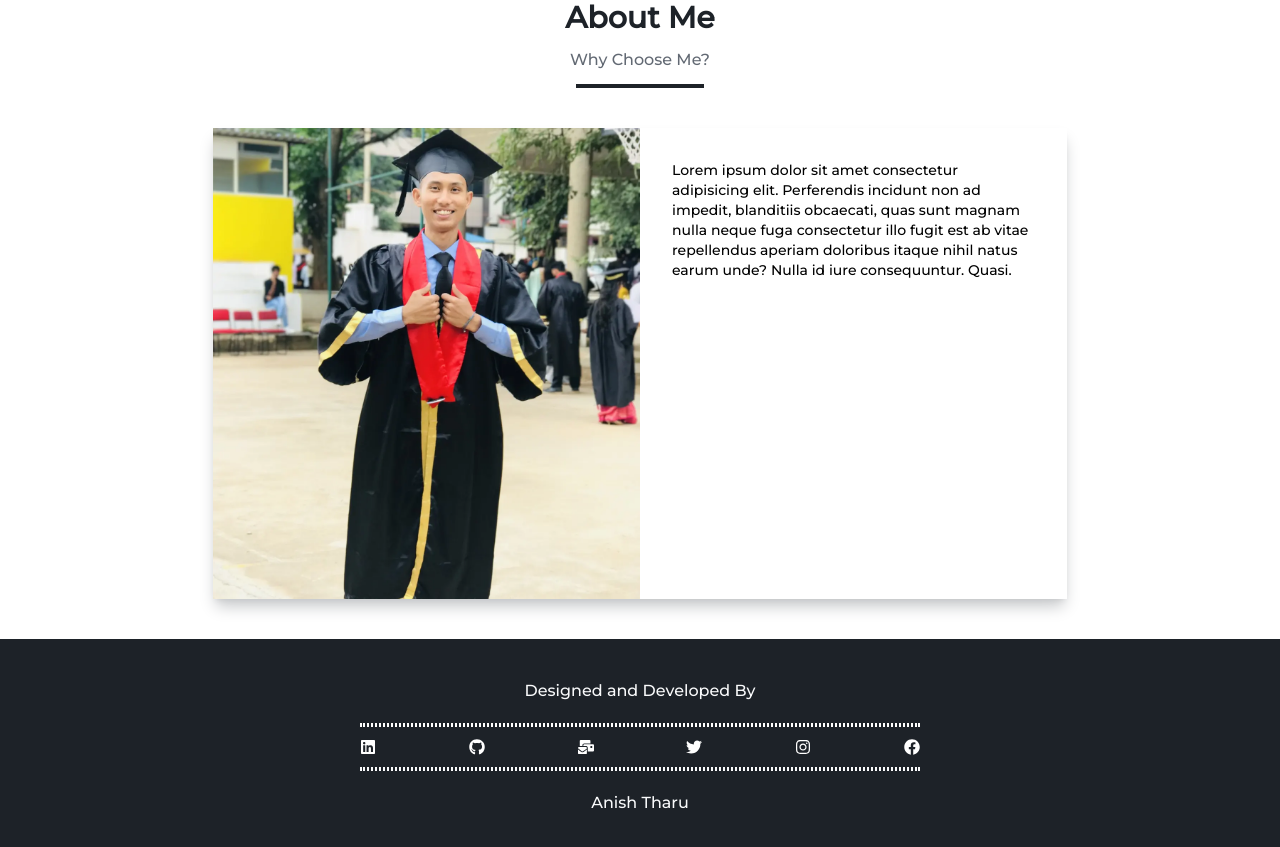
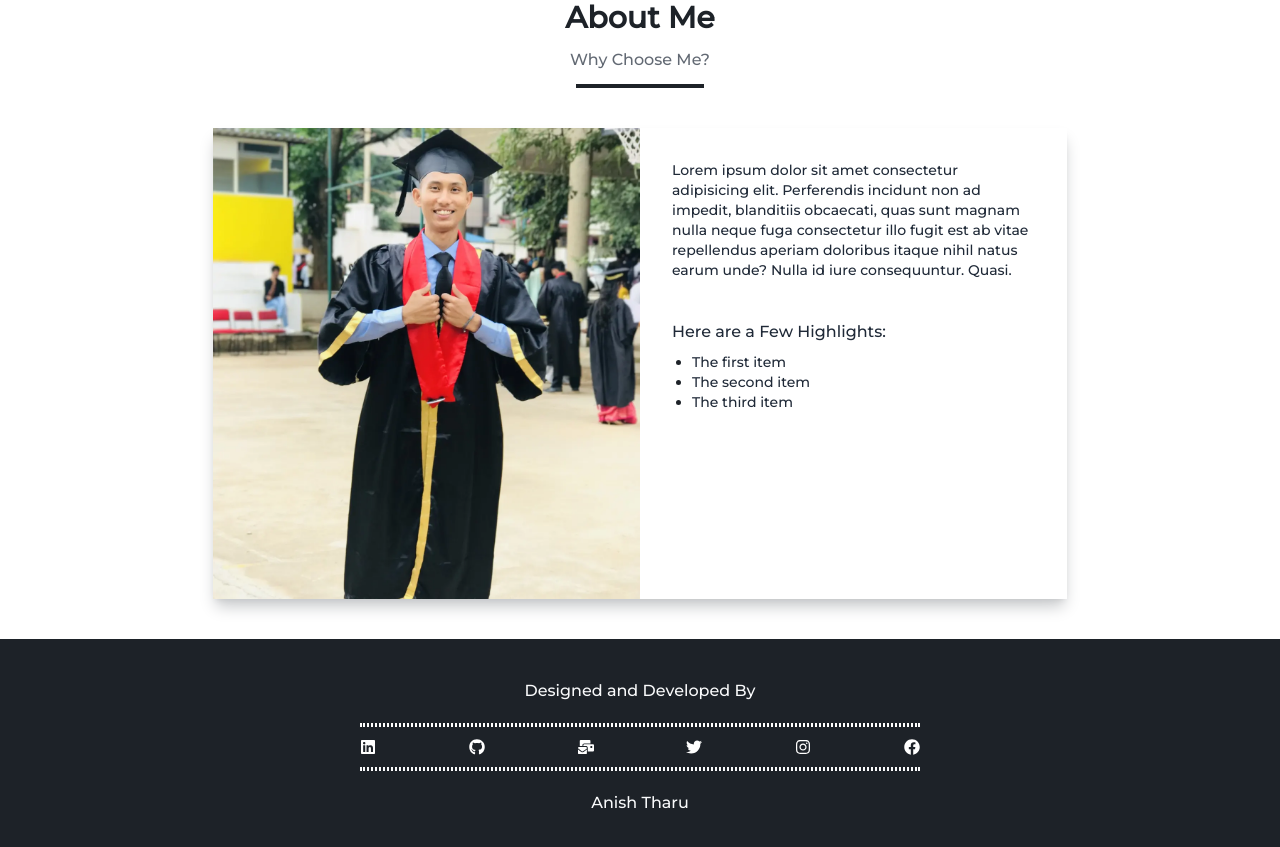
Before and after one commit to tharuAnish/my-folio, a React (Create React App) app: page /about in a window 1280 px wide. Shown: the part 1160-2007 px from the top of the page. Built offline with nearby package versions, Linux system fonts and the light colour scheme; no server answers.

Commit message:
about nearly done

```diff
--- a/src/pages/About.js
+++ b/src/pages/About.js
@@ -35,10 +35,8 @@ function About() {
                             "Life begins at the end <br />
                             of your comfort zone"
                         </h2>
-
                     </div>
                 </div>
-
 
                 <div className="">
                     <div className="text-center font-mont">
@@ -51,8 +49,24 @@ function About() {
                         <div className="w-2/4 mr-auto">
                             <img src="./about-anish.webp" alt="My photo" />
                         </div>
-                        <div className="w-6/12 p-8 text-sm font-mont">
-                            <p>Lorem ipsum dolor sit amet consectetur adipisicing elit. Perferendis incidunt non ad impedit, blanditiis obcaecati, quas sunt magnam nulla neque fuga consectetur illo fugit est ab vitae repellendus aperiam doloribus itaque nihil natus earum unde? Nulla id iure consequuntur. Quasi.</p>
+                        <div className="w-6/12 p-8 text-sm font-mont text-gray-800">
+                            <p>
+                                Lorem ipsum dolor sit amet consectetur adipisicing elit.
+                                Perferendis incidunt non ad impedit, blanditiis obcaecati, quas
+                                sunt magnam nulla neque fuga consectetur illo fugit est ab vitae
+                                repellendus aperiam doloribus itaque nihil natus earum unde?
+                                Nulla id iure consequuntur. Quasi.
+                            </p>
+                            <div className="my-10">
+                                <p className="text-base text-black-800">Here are a Few Highlights:</p>
+                                <div>
+                                    <ul class="list-disc marker:text-theme my-2 mx-5">
+                                        <li>The first item</li>
+                                        <li>The second item</li>
+                                        <li>The third item</li>
+                                    </ul>
+                                </div>
+                            </div>
                         </div>
                     </div>
                 </div>
```
